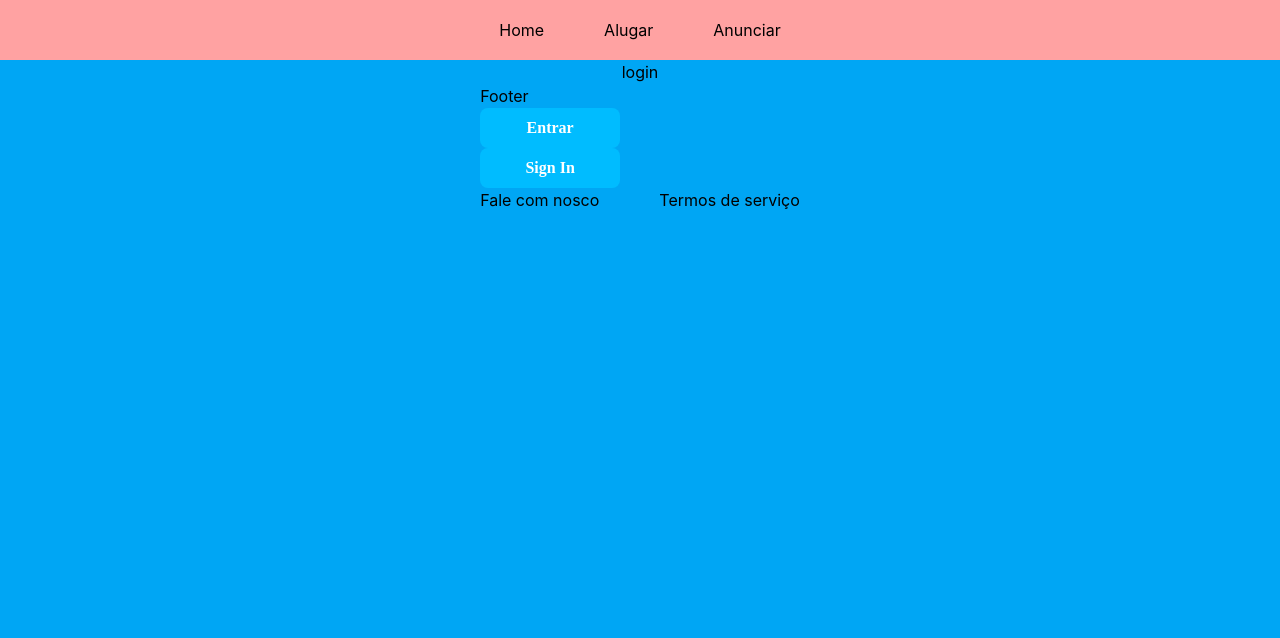
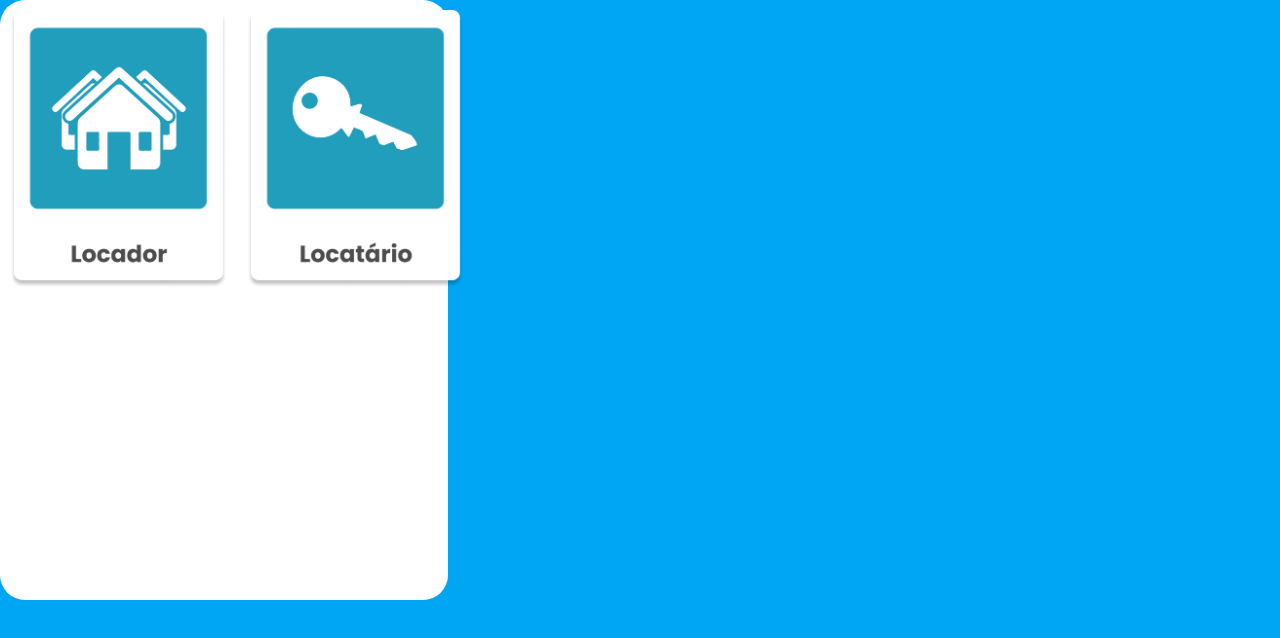
Before and after one commit to JohnOnias/PrintII-SDL, a React (Vite) app in the folder front/: page / in a window 1280 px wide. Shown: the top 638 px of the page. Built offline with nearby package versions, Linux system fonts and the light colour scheme.

Commit message:
init login

```diff
--- a/front/src/main.jsx
+++ b/front/src/main.jsx
@@ -3,8 +3,11 @@ import { createRoot } from 'react-dom/client'
 import './styles/index.css'
 import Login from './pages/login/Login';
 
+
 createRoot(document.getElementById('root')).render(
+
   <StrictMode>
     <Login />
   </StrictMode>,
+
 )
--- a/front/src/pages/login/Login.jsx
+++ b/front/src/pages/login/Login.jsx
@@ -1,13 +1,34 @@
 import React from 'react'
-import Navbar from '../../components/Navbar/Navbar';
-import Footer from '../../components/Footer/Footer';
+import Locador from '../../assets/imgs/locador.png';
+import Locatario from '../../assets/imgs/Locatario.png';
+
 export default function Login() {
   return (
     <>
-        <Navbar></Navbar>
-    <div>login</div>
 
-    <Footer/>
+
+  <div className='h-full w-full '>
+
+
+
+
+
+      <div className='bg-white flex h-[75vh] w-[35vw] rounded-[25px]'>
+
+
+          <img src={Locador} alt="locador img"  className='w=[35rem] h-[278px] m-[10px]'/>
+
+          <img src={Locatario} alt="loctario img" className='w=[214px] h-[278px]  m-[10px]' />
+
+
+        </div>
+
+
+
+
+  </div>
+
+
   </>
   )
 }
```
